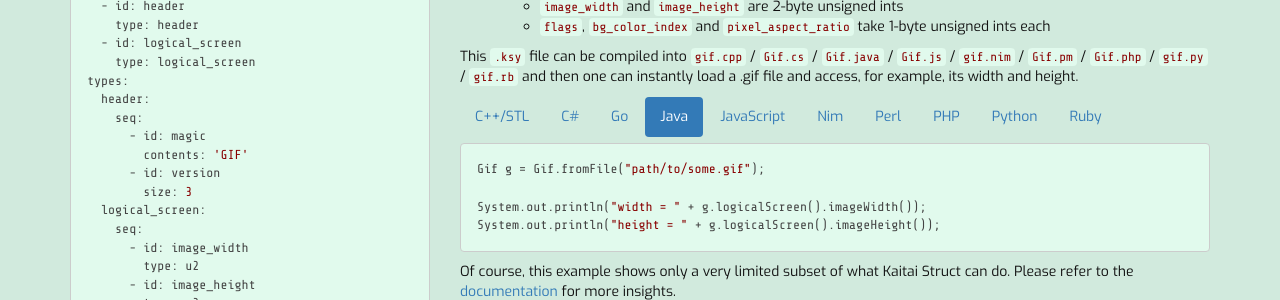
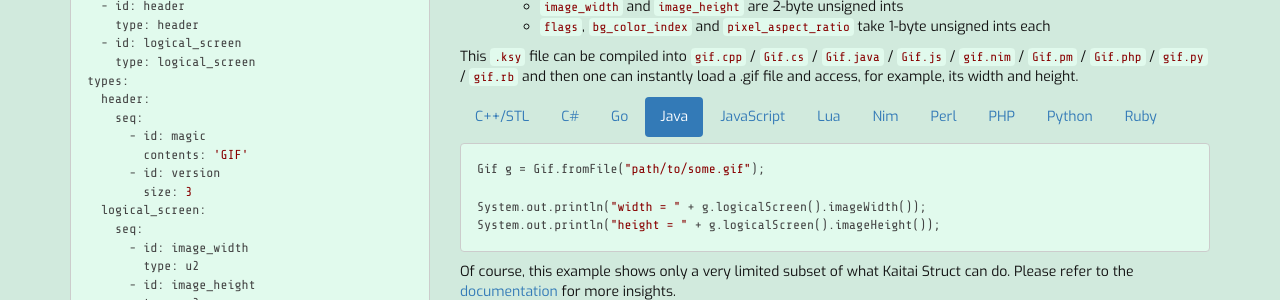
Before and after one commit to kaitai-io/kaitai-io.github.io, a Jekyll site: the page built from index.md, in a window 1280 px wide and 900 px high, scrolled down 1577 px. Shown: the part 153-453 px from the top of the window. Built offline with Jekyll 4.4.1, drawn with Linux system fonts in a browser that asks for light colours; nearby versions of some CDN libraries.

Commit message:
Quick start: add Lua usage snippet

```diff
--- a/index.md
+++ b/index.md
@@ -224,6 +224,7 @@
         <li role="presentation"><a href="#example-go" role="tab" data-toggle="tab">Go</a></li>
         <li role="presentation" class="active"><a href="#example-java" role="tab" data-toggle="tab">Java</a></li>
         <li role="presentation"><a href="#example-javascript" role="tab" data-toggle="tab">JavaScript</a></li>
+        <li role="presentation"><a href="#example-lua" role="tab" data-toggle="tab">Lua</a></li>
         <li role="presentation"><a href="#example-nim" role="tab" data-toggle="tab">Nim</a></li>
         <li role="presentation"><a href="#example-perl" role="tab" data-toggle="tab">Perl</a></li>
         <li role="presentation"><a href="#example-php" role="tab" data-toggle="tab">PHP</a></li>
@@ -264,6 +265,12 @@
 
 console.log("width = " + g.logicalScreen.imageWidth);
 console.log("height = " + g.logicalScreen.imageHeight);</code></pre>
+        </div>
+        <div role="tabpanel" class="tab-pane" id="example-lua">
+          <pre><code class="lua">local g = Gif:from_file("path/to/some.gif")
+
+print("width = " .. g.logical_screen.image_width)
+print("height = " .. g.logical_screen.image_height)</code></pre>
         </div>
         <div role="tabpanel" class="tab-pane" id="example-nim">
           <pre><code class="cs">let g = Gif.fromFile("path/to/some.gif")
```
